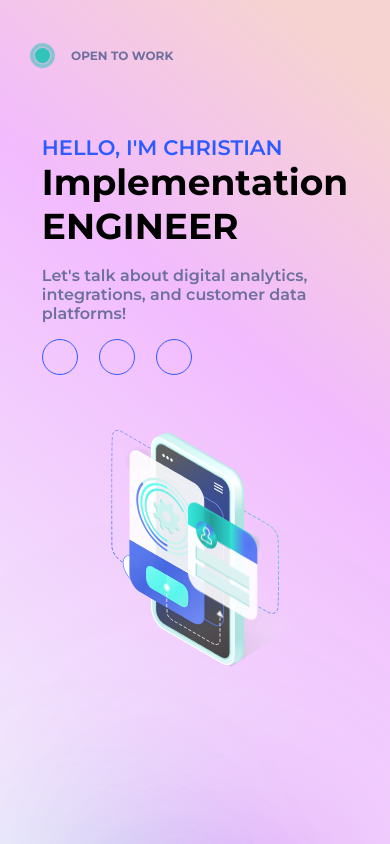
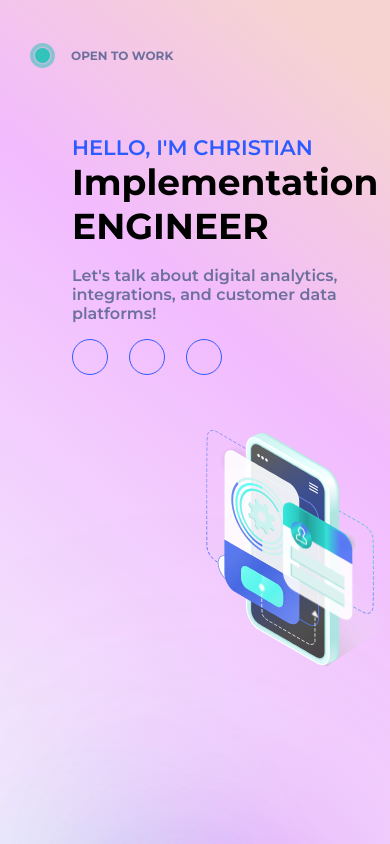
Before and after one commit to crlarrea/crlarrea.github.io, a React (Vite) app: page / in a window 390 px wide. Shown: the top 844 px of the page. Built offline with nearby package versions, Linux system fonts and the light colour scheme; some icons are missing.

Commit message:
correct  about mobile

```diff
--- a/src/Mobile.scss
+++ b/src/Mobile.scss
@@ -33,10 +33,13 @@ header{
 
   .hero {
     flex-flow: column nowrap;
-    align-items: center;
+    margin:{
+      right:0;
+    }
     row-gap: $xxl;
 
     article {
+
       &:first-of-type {
         row-gap: 0;
         p {
@@ -58,6 +61,7 @@ header{
         }
       }
       &:last-of-type {
+        align-items: flex-end;
         div {
           width: 200px;
         }
@@ -81,6 +85,9 @@ header{
         }
         p {
           text-align: center;
+          font:{
+            size: $m;
+          }
         }
         div {
           flex-flow: column nowrap;
--- a/src/index.css
+++ b/src/index.css
@@ -646,7 +646,7 @@ h4 {
   }
   .hero {
     flex-flow: column nowrap;
-    align-items: center;
+    margin-right: 0;
     row-gap: 36px;
   }
   .hero article:first-of-type {
@@ -660,6 +660,9 @@ h4 {
   }
   .hero article:first-of-type h1 {
     font-size: 36px;
+  }
+  .hero article:last-of-type {
+    align-items: flex-end;
   }
   .hero article:last-of-type div {
     width: 200px;
@@ -681,6 +684,7 @@ h4 {
   }
   .about article:last-of-type p {
     text-align: center;
+    font-size: 16px;
   }
   .about article:last-of-type div {
     flex-flow: column nowrap;
```
Also changed, not shown: 1 other file (tests, documents, lock files or other folders).
